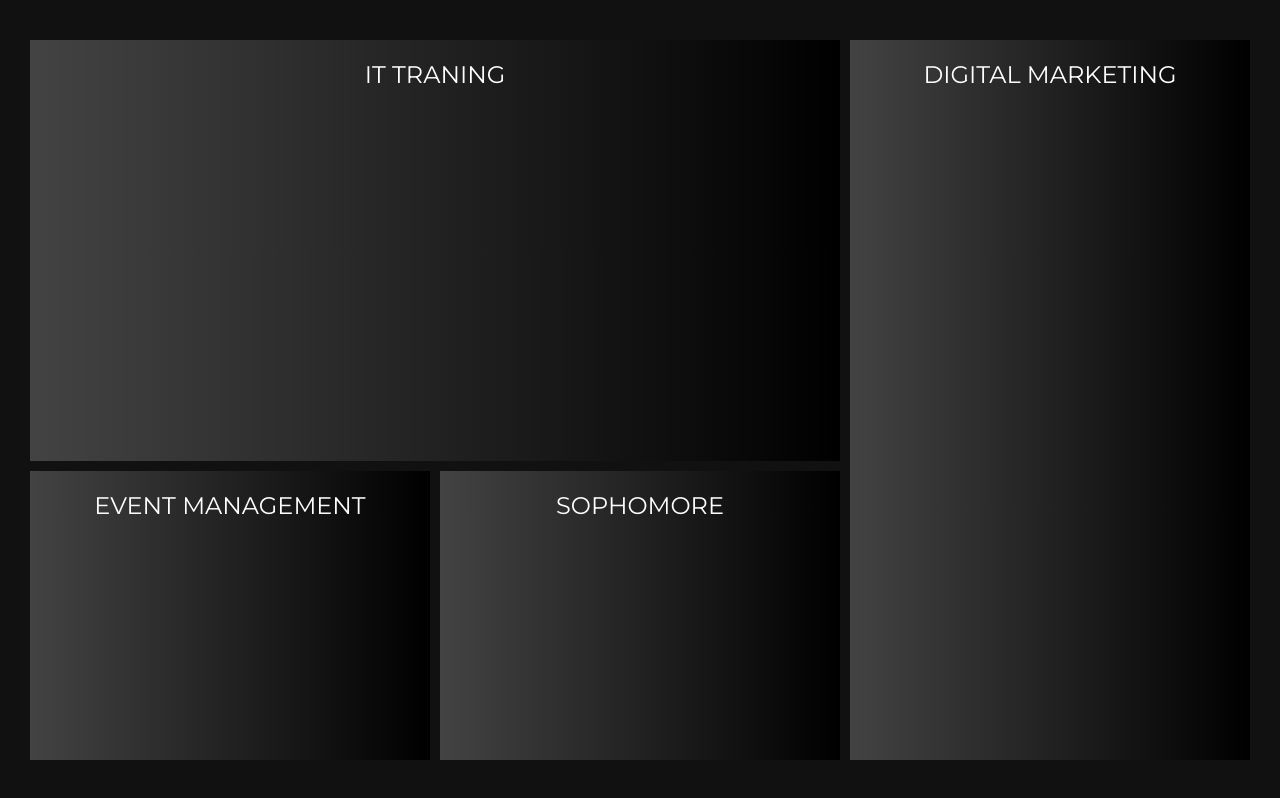
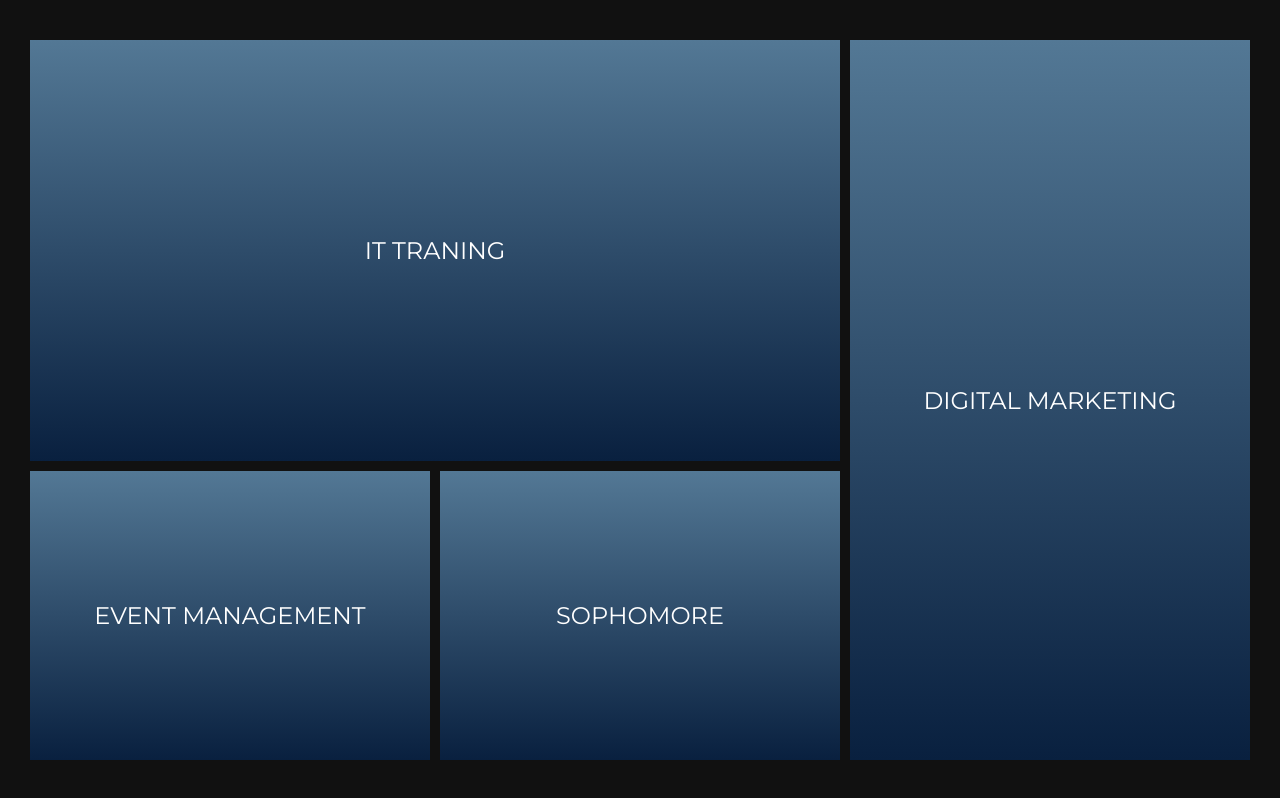
Before and after one commit to zaid-kamil/internship_digvijay_2022_work, a plain HTML site: page assignments/5_pages/page1/index.html in a window 1280 px wide. Drawn offline with Linux system fonts and the light colour scheme.

Commit message:
grid color

```diff
--- a/assignments/5_pages/page1/style.css
+++ b/assignments/5_pages/page1/style.css
@@ -22,11 +22,11 @@ body{
     grid-gap: 10px;
 }
 .container .box{
-    background-image: linear-gradient(to right, #434343 0%, black 100%);
+    background-image: linear-gradient(to top, #09203f 0%, #537895 100%);
     padding: 20px;
     display: grid;
     font-size: 24px;
-    /* place-items: center; */
+    place-items: center;
     text-align: center;
     color: #fff;
     transform: 0.5s;
@@ -59,6 +59,7 @@ body{
     background: url("/assignments/5_pages/assets/DM.jpg");
     background-size: cover;
 }
+
 .container .box:nth-child(3):hover{
     background: url("/assignments/5_pages/assets/eventM.jpg");
     background-size: cover;
```
